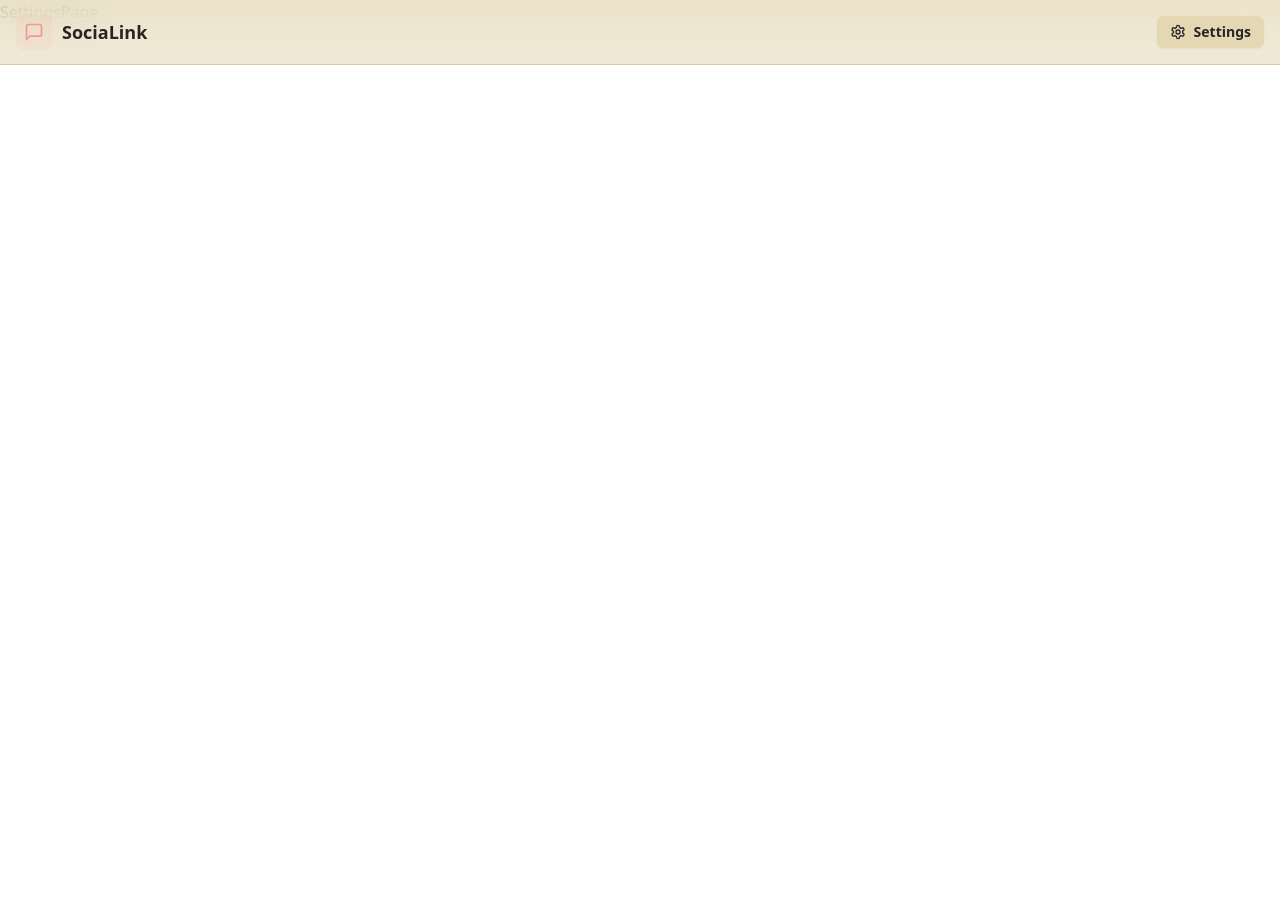
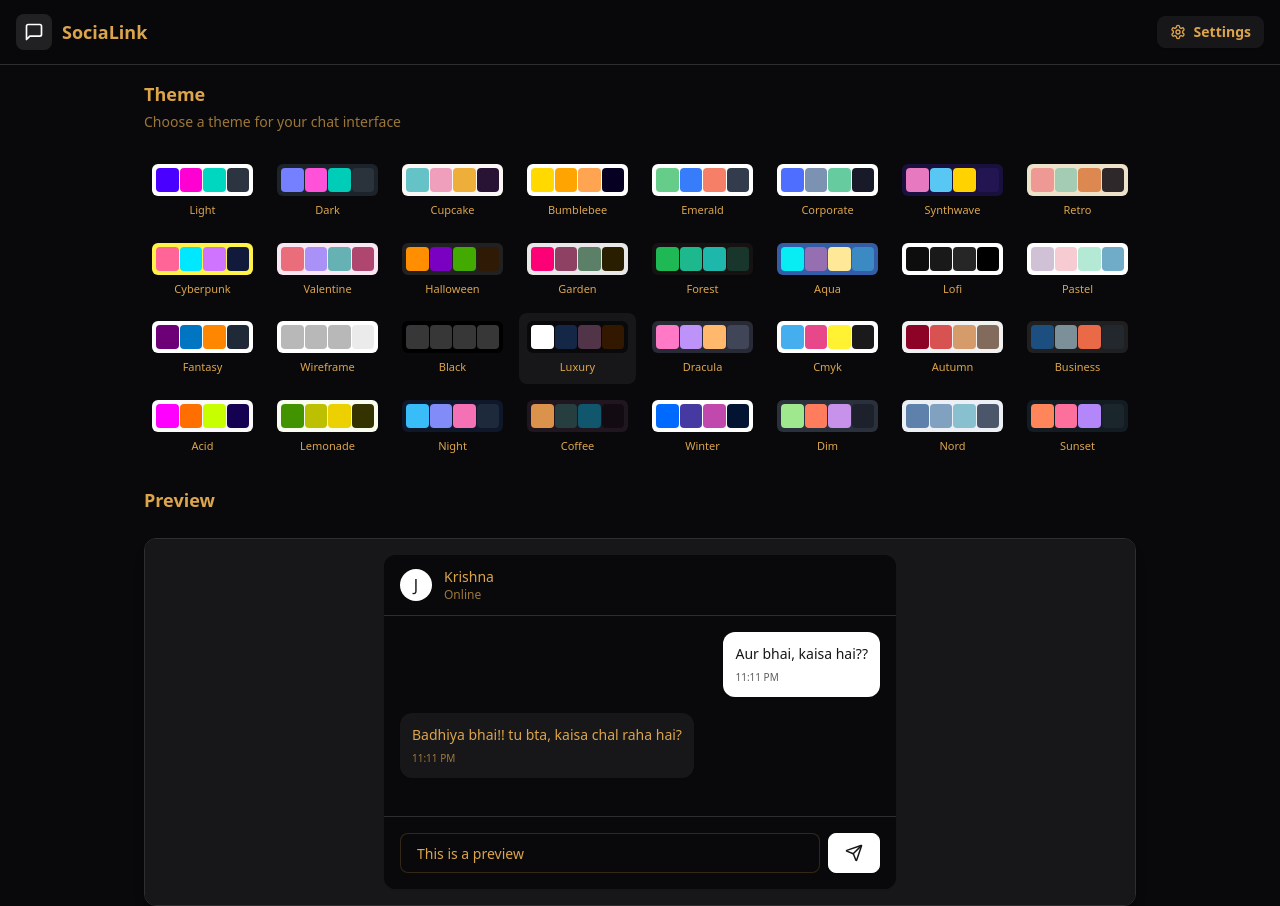
Before and after one commit to krishna-nishant/socialinkFrontend, a React (Vite) app: page /settings in a window 1280 px wide. Before the commit the page ends 800 px from the top, so only its background shows below. Built offline with nearby package versions, Linux system fonts and the light colour scheme; no server answers.

Commit message:
add theme selection and preview functionality in settings page

```diff
--- a/src/App.jsx
+++ b/src/App.jsx
@@ -9,9 +9,11 @@
 import { useAuthStore } from "./store/useAuthStore";
 import { Loader } from "lucide-react";
 import { Toaster } from "react-hot-toast";
+import { useThemeStore } from "./store/useThemeStore";
 
 const App = () => {
   const { authUser, checkAuth, isCheckingAuth } = useAuthStore();
+  const { theme } = useThemeStore();
 
   useEffect(() => {
     checkAuth();
@@ -27,7 +29,7 @@
     );
 
   return (
-    <div data-theme="retro">
+    <div data-theme={theme}>
       <Navbar />
       <Routes>
         <Route
--- a/src/pages/ProfilePage.jsx
+++ b/src/pages/ProfilePage.jsx
@@ -24,7 +24,7 @@
   };
 
   return (
-    <div className="h-screen pt-20">
+    <div className="h-max pt-20">
       <div className="max-w-2xl mx-auto p-4 py-8">
         <div className="bg-base-300 rounded-xl p-6 space-y-8">
           <div className="text-center">
--- a/src/pages/SettingsPage.jsx
+++ b/src/pages/SettingsPage.jsx
@@ -1,9 +1,136 @@
-import React from 'react'
+import { THEMES } from "../constants";
+import { useThemeStore } from "../store/useThemeStore";
+import { Send } from "lucide-react";
+
+const PREVIEW_MESSAGES = [
+  { id: 1, content: "Aur bhai, kaisa hai??", isSent: true },
+  {
+    id: 2,
+    content: "Badhiya bhai!! tu bta, kaisa chal raha hai?",
+    isSent: false,
+  },
+];
 
 const SettingsPage = () => {
+  const { theme, setTheme } = useThemeStore();
+
   return (
-    <div>SettingsPage</div>
-  )
-}
+    <div className="h-max container mx-auto px-4 pt-20 max-w-5xl">
+      <div className="space-y-6">
+        <div className="flex flex-col gap-1">
+          <h2 className="text-lg font-semibold">Theme</h2>
+          <p className="text-sm text-base-content/70">
+            Choose a theme for your chat interface
+          </p>
+        </div>
 
-export default SettingsPage
+        <div className="grid grid-cols-4 sm:grid-cols-6 md:grid-cols-8 gap-2">
+          {THEMES.map((t) => (
+            <button
+              key={t}
+              className={`
+                group flex flex-col items-center gap-1.5 p-2 rounded-lg transition-colors
+                ${theme === t ? "bg-base-200" : "hover:bg-base-200/50"}
+              `}
+              onClick={() => setTheme(t)}
+            >
+              <div
+                className="relative h-8 w-full rounded-md overflow-hidden"
+                data-theme={t}
+              >
+                <div className="absolute inset-0 grid grid-cols-4 gap-px p-1">
+                  <div className="rounded bg-primary"></div>
+                  <div className="rounded bg-secondary"></div>
+                  <div className="rounded bg-accent"></div>
+                  <div className="rounded bg-neutral"></div>
+                </div>
+              </div>
+              <span className="text-[11px] font-medium truncate w-full text-center">
+                {t.charAt(0).toUpperCase() + t.slice(1)}
+              </span>
+            </button>
+          ))}
+        </div>
+
+        {/* Preview Section */}
+        <h3 className="text-lg font-semibold mb-3">Preview</h3>
+        <div className="rounded-xl border border-base-300 overflow-hidden bg-base-100 shadow-lg">
+          <div className="p-4 bg-base-200">
+            <div className="max-w-lg mx-auto">
+              {/* Mock Chat UI */}
+              <div className="bg-base-100 rounded-xl shadow-sm overflow-hidden">
+                {/* Chat Header */}
+                <div className="px-4 py-3 border-b border-base-300 bg-base-100">
+                  <div className="flex items-center gap-3">
+                    <div className="w-8 h-8 rounded-full bg-primary flex items-center justify-center text-primary-content font-medium">
+                      J
+                    </div>
+                    <div>
+                      <h3 className="font-medium text-sm">Krishna</h3>
+                      <p className="text-xs text-base-content/70">Online</p>
+                    </div>
+                  </div>
+                </div>
+
+                {/* Chat Messages */}
+                <div className="p-4 space-y-4 min-h-[200px] max-h-[200px] overflow-y-auto bg-base-100">
+                  {PREVIEW_MESSAGES.map((message) => (
+                    <div
+                      key={message.id}
+                      className={`flex ${
+                        message.isSent ? "justify-end" : "justify-start"
+                      }`}
+                    >
+                      <div
+                        className={`
+                          max-w-[80%] rounded-xl p-3 shadow-sm
+                          ${
+                            message.isSent
+                              ? "bg-primary text-primary-content"
+                              : "bg-base-200"
+                          }
+                        `}
+                      >
+                        <p className="text-sm">{message.content}</p>
+                        <p
+                          className={`
+                            text-[10px] mt-1.5
+                            ${
+                              message.isSent
+                                ? "text-primary-content/70"
+                                : "text-base-content/70"
+                            }
+                          `}
+                        >
+                          11:11 PM
+                        </p>
+                      </div>
+                    </div>
+                  ))}
+                </div>
+
+                {/* Chat Input */}
+                <div className="p-4 border-t border-base-300 bg-base-100">
+                  <div className="flex gap-2">
+                    <input
+                      type="text"
+                      className="input input-bordered flex-1 text-sm h-10"
+                      placeholder="Type a message..."
+                      value="This is a preview"
+                      readOnly
+                    />
+                    <button className="btn btn-primary h-10 min-h-0">
+                      <Send size={18} />
+                    </button>
+                  </div>
+                </div>
+              </div>
+            </div>
+          </div>
+        </div>
+      </div>
+    </div>
+  );
+};
+
+export default SettingsPage;
```
